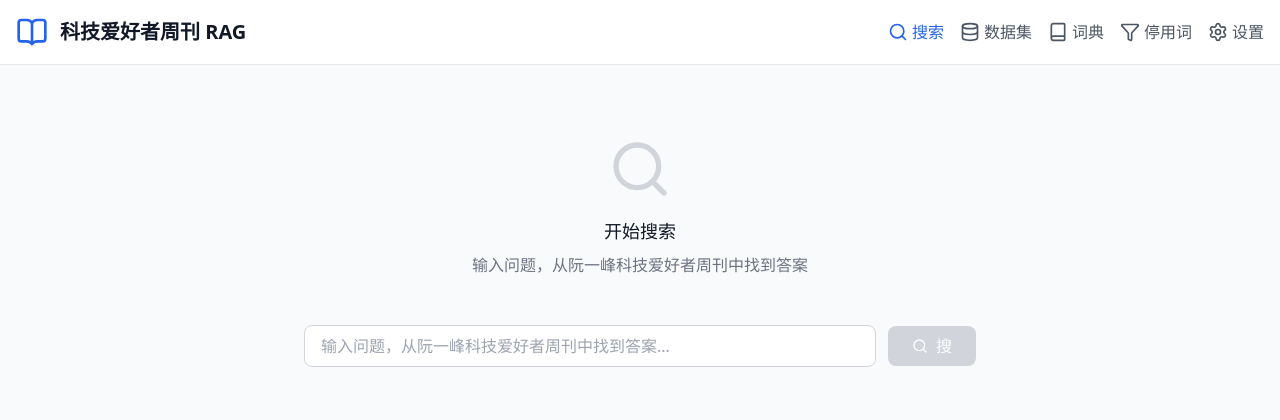
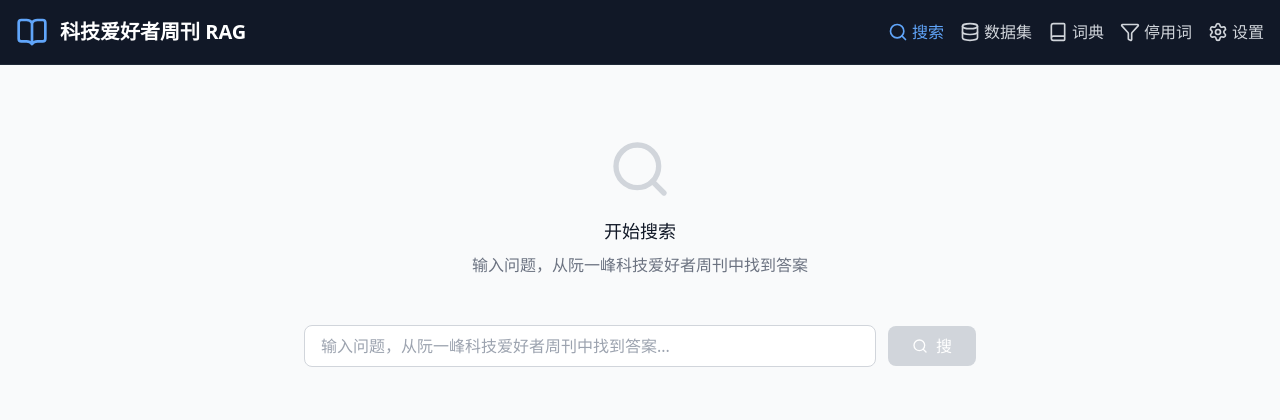
Before and after one commit to wyf0931/ranyifeng-rag, a Flask app: page / in a window 1280 px wide. Shown: the top 420 px of the page. Run offline with Flask 3, Linux system fonts and the light colour scheme; some libraries are stand-ins or nearby versions.

Commit message:
feat: Update navbar to dark theme across all pages
Changed navbar styling from light to dark theme:
- Header background: bg-gray-900 with border-gray-800
- Title: text-white
- Icon: text-blue-400
- Menu links (inactive): text-gray-300, hover:text-white
- Menu links (active): text-blue-400, hover:text-blue-300

Co-Authored-By: Claude Opus 4.7 <noreply@anthropic.com>

```diff
--- a/app/templates/chat.html
+++ b/app/templates/chat.html
@@ -34,31 +34,31 @@
 <body class="bg-gray-50">
     <div x-data="chatApp()" x-cloak class="min-h-screen flex flex-col">
         <!-- Header -->
-        <header class="bg-white border-b border-gray-200">
+        <header class="bg-gray-900 border-b border-gray-800">
             <div class="max-w-7xl mx-auto px-4 py-4">
                 <div class="flex items-center justify-between">
                     <div class="flex items-center space-x-3">
-                        <i data-lucide="book-open" class="w-8 h-8 text-blue-600"></i>
-                        <h1 class="text-xl font-bold text-gray-900">科技爱好者周刊 RAG</h1>
+                        <i data-lucide="book-open" class="w-8 h-8 text-blue-400"></i>
+                        <h1 class="text-xl font-bold text-white">科技爱好者周刊 RAG</h1>
                     </div>
                     <div class="flex items-center space-x-4">
-                        <a href="/" class="text-blue-600 hover:text-blue-800 flex items-center space-x-1">
+                        <a href="/" class="text-blue-400 hover:text-blue-300 flex items-center space-x-1">
                             <i data-lucide="search" class="w-5 h-5"></i>
                             <span>搜索</span>
                         </a>
-                        <a href="/dataset" class="text-gray-600 hover:text-gray-900 flex items-center space-x-1">
+                        <a href="/dataset" class="text-gray-300 hover:text-white flex items-center space-x-1">
                             <i data-lucide="database" class="w-5 h-5"></i>
                             <span>数据集</span>
                         </a>
-                        <a href="/dictionary" class="text-gray-600 hover:text-gray-900 flex items-center space-x-1">
+                        <a href="/dictionary" class="text-gray-300 hover:text-white flex items-center space-x-1">
                             <i data-lucide="book" class="w-5 h-5"></i>
                             <span>词典</span>
                         </a>
-                        <a href="/stopwords" class="text-gray-600 hover:text-gray-900 flex items-center space-x-1">
+                        <a href="/stopwords" class="text-gray-300 hover:text-white flex items-center space-x-1">
                             <i data-lucide="filter" class="w-5 h-5"></i>
                             <span>停用词</span>
                         </a>
-                        <a href="/admin" class="text-gray-600 hover:text-gray-900 flex items-center space-x-1">
+                        <a href="/admin" class="text-gray-300 hover:text-white flex items-center space-x-1">
                             <i data-lucide="settings" class="w-5 h-5"></i>
                             <span>设置</span>
                         </a>
```
Also changed, not shown: app/templates/admin.html (+8 -8 lines), app/templates/dataset.html (+8 -8 lines), app/templates/dictionary.html (+8 -8 lines), app/templates/stopwords.html (+8 -8 lines).
